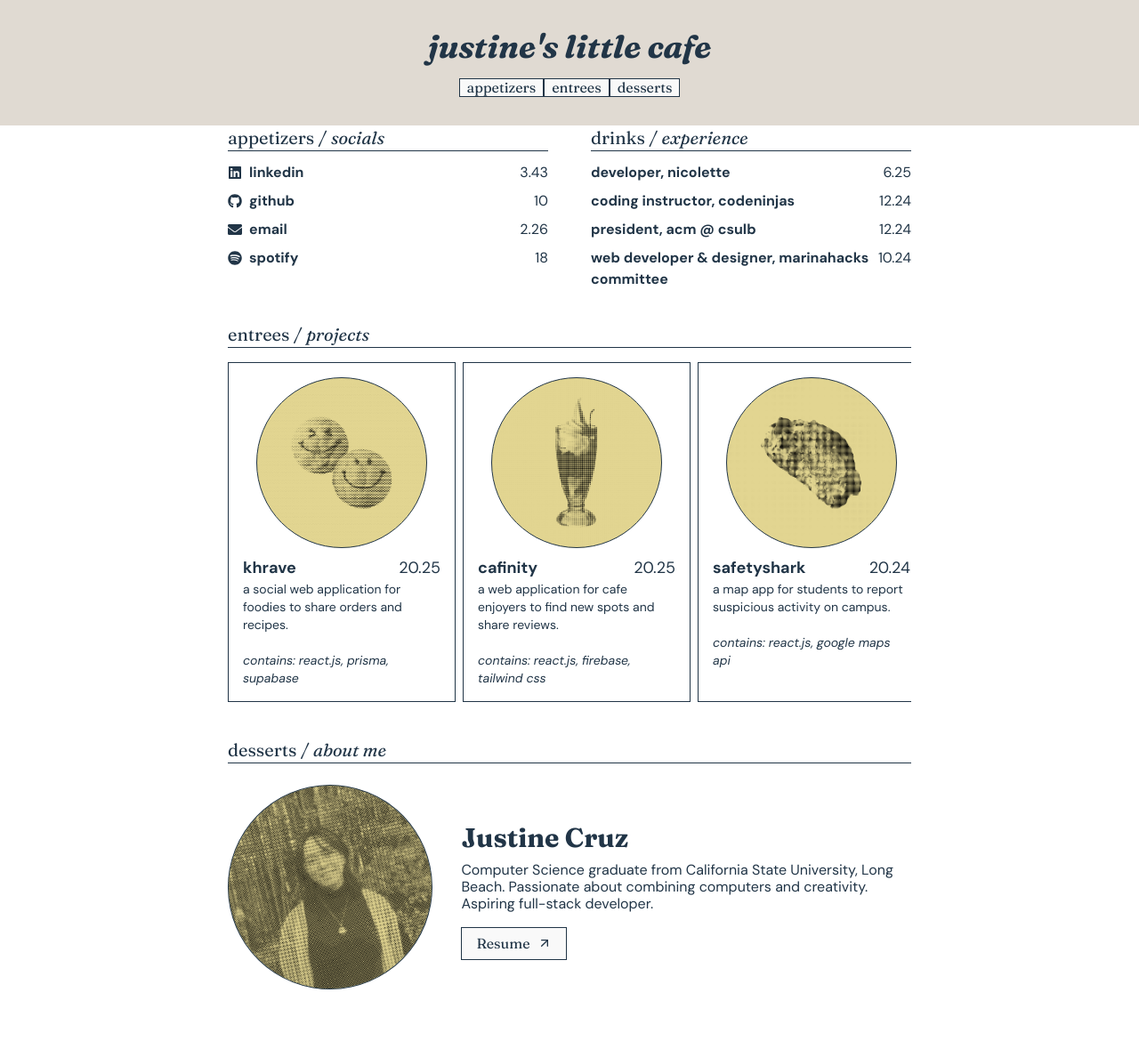
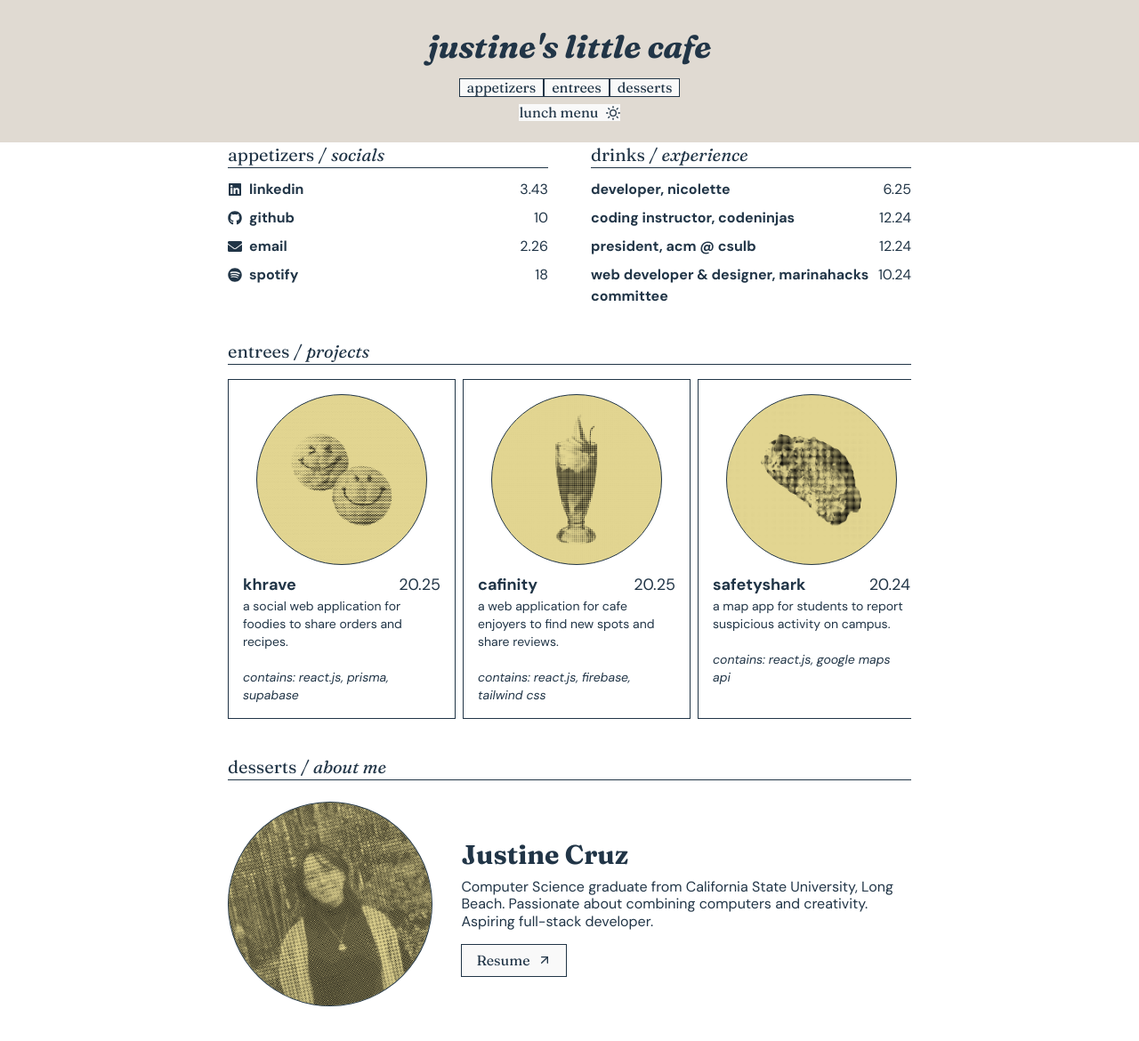
Before and after one commit to jaerlcruz/jaerlcruz.github.io, a React (Vite) app: page / in a window 1280 px wide. Shown: the top 1170 px of the page at 89% size. Built offline with nearby package versions, Linux system fonts and the light colour scheme.

Commit message:
Dinner menu now available!
dark mode

```diff
--- a/src/App.jsx
+++ b/src/App.jsx
@@ -1,11 +1,11 @@
-import { useState, useRef } from 'react';
+import { useState, useEffect } from 'react';
 import profile from '/colory.png';
 import './App.css';
 import EntreeCard from './components/entreeCard';
 import Starter from './components/starter';
 import halftone from '/hty.png';
-import { FaLinkedin, FaGithub, FaEnvelope, FaSpotify } from "react-icons/fa";
-import { FiArrowUpRight } from "react-icons/fi";
+import { FaLinkedin, FaGithub, FaEnvelope, FaSpotify, FaMoon } from "react-icons/fa";
+import { FiArrowUpRight, FiSun } from "react-icons/fi";
 
 const appetizers = [
   {title: 'linkedin',
@@ -103,18 +103,27 @@ function App() {
 
   const [focus, setFocus] = useState(null);
   const [hoverProfile, setHoverProfile] = useState(false);
+  const [darkMode, setDarkMode] = useState(false);
 
   const scrollToSection = (id) => {
     const section = document.getElementById(id);
     section?.scrollIntoView({ behavior: 'smooth', block: 'center'});
   }
 
+  useEffect(() => {
+    if (darkMode) {
+      document.body.classList.add('dark');
+    } else {
+      document.body.classList.remove('dark');
+    }
+  }, [darkMode]);
+
   return (
-    <div className="mb-16">
+    <div className="pb-16 dark:bg-[#413D3B] dark:text-[#E0DAD2] transition-all ease-in-out">
       {/* overlays */}
       {focus &&
-        <div className="fixed top-0 left-0 w-full h-full flex justify-center items-center z-70 bg-[rgba(47,47,47,0.3)]" onClick={() => setFocus(null)}>
-          <div className="flex flex-col fixed max-w-4/5 lg:w-1/2 h-3/5 lg:h-2/3 border bg-[#E0DAD2] p-2 lg:p-4" onClick={(e) => e.stopPropagation()}>
+        <div className="fixed top-0 left-0 w-full h-full flex justify-center items-center z-70 bg-[rgba(47,47,47,0.7)]" onClick={() => setFocus(null)}>
+          <div className="flex flex-col fixed max-w-4/5 lg:w-1/2 h-3/5 lg:h-2/3 border bg-[#E0DAD2] dark:bg-[#413D3B] p-2 lg:p-4" onClick={(e) => e.stopPropagation()}>
               <p className="text-right cursor-pointer mb-2" onClick={() => setFocus(null)}>X</p>
               <div className="flex flex-col items-center w-full h-full x-8">
                 {focus.previewImg !== "" ?
@@ -137,8 +146,8 @@ function App() {
       }
 
       {/* navbar */}
-      <div className="sticky top-0 z-60 bg-[#E0DAD2] left-0 w-full pb-8 pt-8">
-        <h2 className="text-center text-3xl md:text-4xl font-bold italic">
+      <div className="sticky top-0 z-60 bg-[#E0DAD2] left-0 w-full pb-6 pt-8 text-center dark:bg-[#413D3B] dark:text-[#E0DAD2] transition-all ease-in-out">
+        <h2 className="text-3xl md:text-4xl font-bold italic dark:text-[#BF963C]">
           justine's little cafe
         </h2>
 
@@ -150,6 +159,20 @@ function App() {
           <button className="m-0 border px-2"
             onClick={() => scrollToSection('desserts')}>desserts</button>
         </div>
+
+        <button className="mt-2 m-auto flex gap-2 items-center"
+          onClick={() => setDarkMode(!darkMode)}>
+          {darkMode?
+            <>
+            dinner menu
+            <FaMoon/>
+            </>
+            :<>
+            lunch menu
+            <FiSun/>
+            </>
+          }
+        </button>
       </div>
 
     <div className="mx-8 md:mx-24 lg:mx-64">
@@ -229,8 +252,9 @@ function App() {
               <p>
                 Computer Science graduate from California State University, Long Beach. Passionate about combining computers and creativity. Aspiring full-stack developer.
               </p>
-              <button className="border px-4 py-2 mt-4 focus:font-bold hover:font-bold flex gap-2 items-center justify-center">
-                <a href="/Justine_Cruz_Resume.pdf" target="_blank">Resume</a>
+              <button className="border px-4 py-2 mt-4 focus:font-bold hover:bg-[#474747] hover:text-[#E2D591] flex gap-2 items-center justify-center cursor-pointer"
+                onClick={() => window.open("/Justine_Cruz_Resume.pdf", '_blank')}>
+                Resume
                 <FiArrowUpRight />
               </button>
             </div>
--- a/src/components/starter.jsx
+++ b/src/components/starter.jsx
@@ -1,5 +1,4 @@
 import React from 'react';
-// import { BiLogoLinkedinSquare } from "react-icons/bi";
 
 function Starter({title, price, Icon, link}) {
     return (
@@ -7,8 +6,6 @@ function Starter({title, price, Icon, link}) {
             <a className={(link?`hover:text-[#5A310D] hover:cursor-pointer hover:underline `:``)+`flex items-center gap-2 transition-all ease-in-out`} href={link} target="_blank">
                 {Icon &&
                 <Icon className=""/>}
-                {/* <div>{icon}</div>} */}
-                {/* <img src={`/svgs/${icon}`} className=""/>} */}
                 <p className="font-bold">{title}</p>
             </a>
             <p>{price}</p>
--- a/src/index.css
+++ b/src/index.css
@@ -40,6 +40,8 @@
   }
 
 }
+
+@custom-variant dark (&:where(.dark, .dark *));
 
 ::-webkit-scrollbar {
   width: 8px;
```
